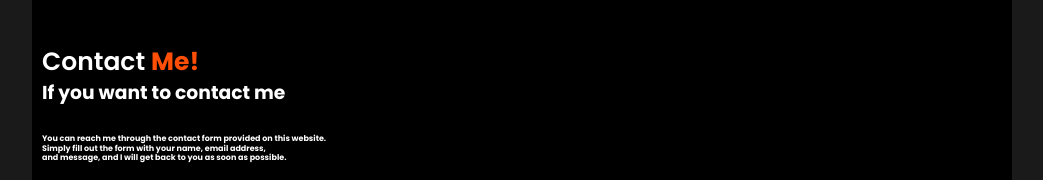
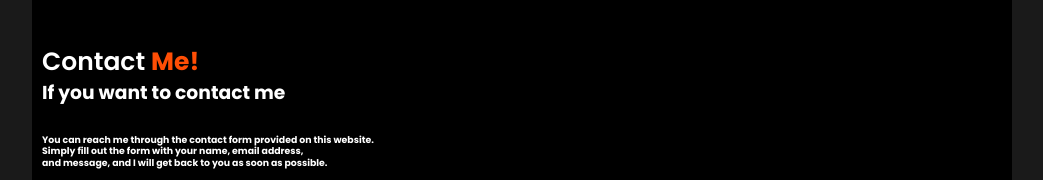
Before and after one commit to GUNASANJAY/portfolio-, a plain HTML site: page index.html in a window 1280 px wide. Shown: the part 1337-1517 px from the top of the page, without its empty margins (118-1161 px from the left). Drawn offline with nearby package versions, Linux system fonts and the light colour scheme.

Commit message:
Update index.html

```diff
--- a/index.html
+++ b/index.html
@@ -264,9 +264,9 @@
             <h2 class="section__title">Contact <span>Me!</span></h2>
             <p class="section__subtitle"><h3>If you want to contact me</h3></p>
             <div class="footer__details">
-              <p><h4> You can reach me through the contact form provided on this website. <br> Simply fill out the form with your name, email address,<br>
+              <p><h3> You can reach me through the contact form provided on this website. <br> Simply fill out the form with your name, email address,<br>
                 and message, and I will get back to you as soon as possible.
-              </h4></p>
+              </h3></p>
               <p>36/1, Muthu Street,</p>
               <p>Santhome, Mylapore,</p>
               <p>chennai-04</p>
```
